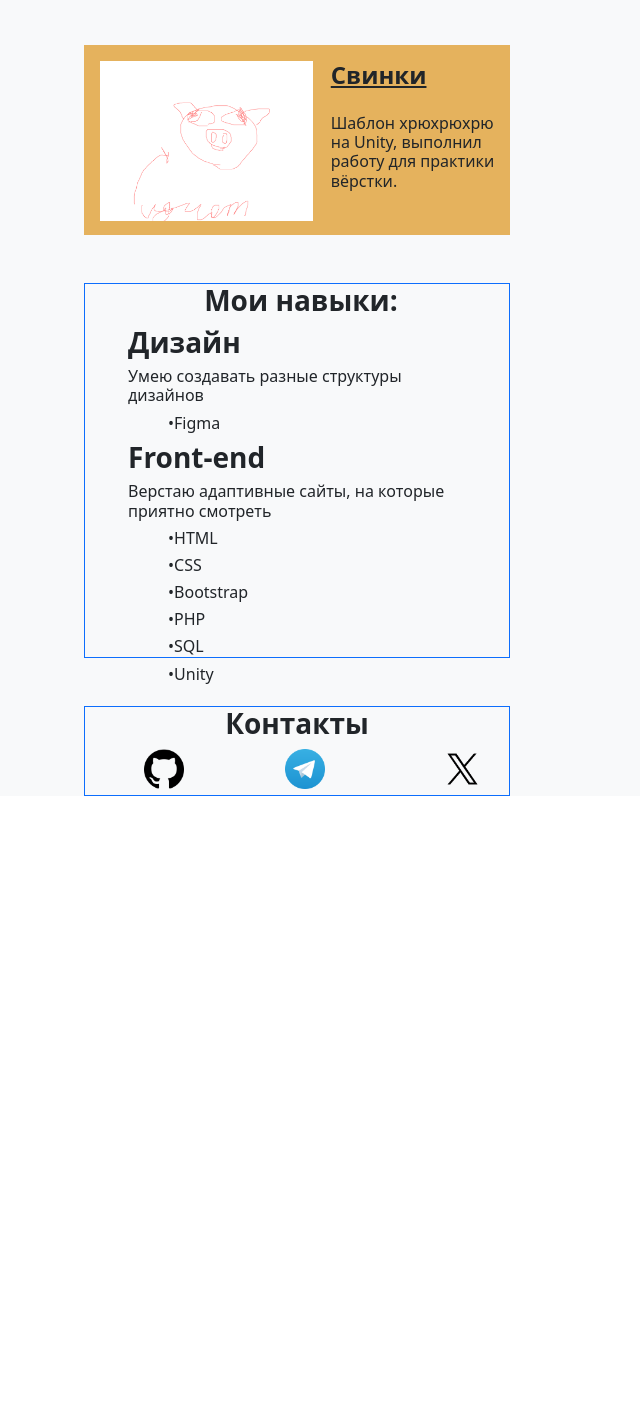
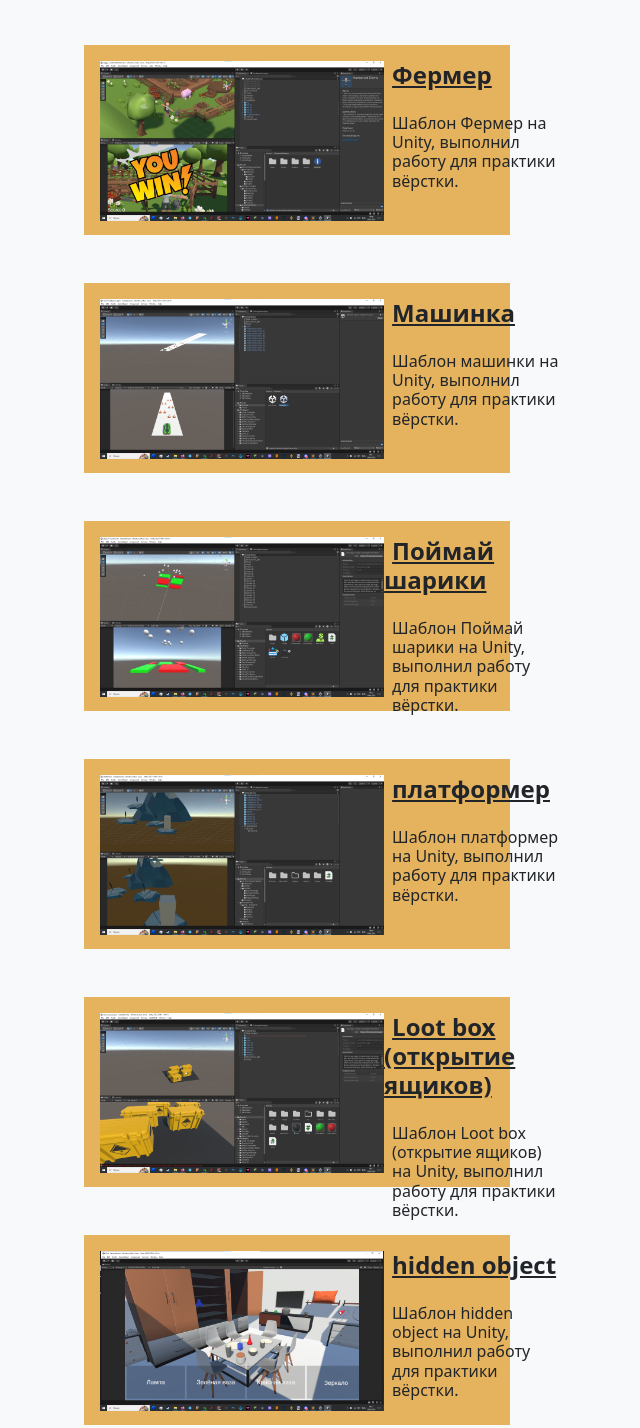
Before and after one commit to andartsab/portfolio, a plain HTML site: page index.html in a window 1280 px wide. Shown: the part 3852-5280 px from the top of the page, without its empty margins (343-983 px from the left). Before the commit the page ends 4648 px from the top, so only its background shows below. Drawn offline with nearby package versions, Linux system fonts and the light colour scheme.

Commit message:
Add files via upload

```diff
--- a/index.html
+++ b/index.html
@@ -134,10 +134,45 @@
 			</div>
 		</div>
 		<div class="col-6 pt-3 mt-5 mx-auto d-flex" style="height: 190px; background-color: #E5B25D;">
-			<img src="Untitled.png" class="ms-3" style="height: 160px;">
+			<img src="piggy.png" class="ms-3" style="height: 160px;">
 			<div class="col-5 mx-auto">
-				<a href="https://github.com/andartsab/farm" class="h4 ms-2 fw-semibold text-dark">Свинки</a>
-				<h6 class="ms-2 mt-4">Шаблон хрюхрюхрю на Unity, выполнил работу для практики вёрстки.</h6>
+				<a href="https://github.com/andartsab/farm" class="h4 ms-2 fw-semibold text-dark">Фермер</a>
+				<h6 class="ms-2 mt-4">Шаблон Фермер на Unity, выполнил работу для практики вёрстки.</h6>
+			</div>
+		</div>
+		<div class="col-6 pt-3 mt-5 mx-auto d-flex" style="height: 190px; background-color: #E5B25D;">
+			<img src="car.png" class="ms-3" style="height: 160px;">
+			<div class="col-5 mx-auto">
+				<a href="https://github.com/andartsab/broombroomcar" class="h4 ms-2 fw-semibold text-dark">Машинка</a>
+				<h6 class="ms-2 mt-4">Шаблон машинки на Unity, выполнил работу для практики вёрстки.</h6>
+			</div>
+		</div>
+		<div class="col-6 pt-3 mt-5 mx-auto d-flex" style="height: 190px; background-color: #E5B25D;">
+			<img src="balls.png" class="ms-3" style="height: 160px;">
+			<div class="col-5 mx-auto">
+				<a href="https://github.com/andartsab/balls2electricboogaloo" class="h4 ms-2 fw-semibold text-dark">Поймай шарики</a>
+				<h6 class="ms-2 mt-4">Шаблон Поймай шарики на Unity, выполнил работу для практики вёрстки.</h6>
+			</div>
+		</div>
+		<div class="col-6 pt-3 mt-5 mx-auto d-flex" style="height: 190px; background-color: #E5B25D;">
+			<img src="pingu.png" class="ms-3" style="height: 160px;">
+			<div class="col-5 mx-auto">
+				<a href="https://github.com/andartsab/platformer" class="h4 ms-2 fw-semibold text-dark">платформер</a>
+				<h6 class="ms-2 mt-4">Шаблон платформер на Unity, выполнил работу для практики вёрстки.</h6>
+			</div>
+		</div>
+		<div class="col-6 pt-3 mt-5 mx-auto d-flex" style="height: 190px; background-color: #E5B25D;">
+			<img src="lootbox.png" class="ms-3" style="height: 160px;">
+			<div class="col-5 mx-auto">
+				<a href="https://github.com/andartsab/lootbox" class="h4 ms-2 fw-semibold text-dark">Loot box (открытие ящиков)</a>
+				<h6 class="ms-2 mt-4">Шаблон Loot box (открытие ящиков) на Unity, выполнил работу для практики вёрстки.</h6>
+			</div>
+		</div>
+		<div class="col-6 pt-3 mt-5 mx-auto d-flex" style="height: 190px; background-color: #E5B25D;">
+			<img src="find.png" class="ms-3" style="height: 160px;">
+			<div class="col-5 mx-auto">
+				<a href="https://github.com/andartsab/clicknfind" class="h4 ms-2 fw-semibold text-dark">hidden object</a>
+				<h6 class="ms-2 mt-4">Шаблон hidden object на Unity, выполнил работу для практики вёрстки.</h6>
 			</div>
 		</div>
 		<div class="border border-primary mt-5 mx-auto col-6" style="height: 375px;">
```
Also changed, not shown: balls.png (added), car.png (added), find.png (added), lootbox.png (added), piggy.png (added), pingu.png (added).
